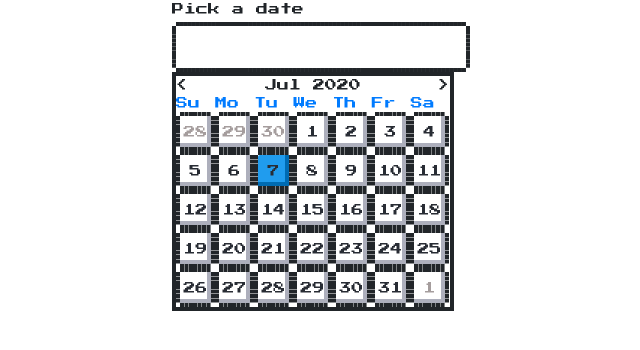
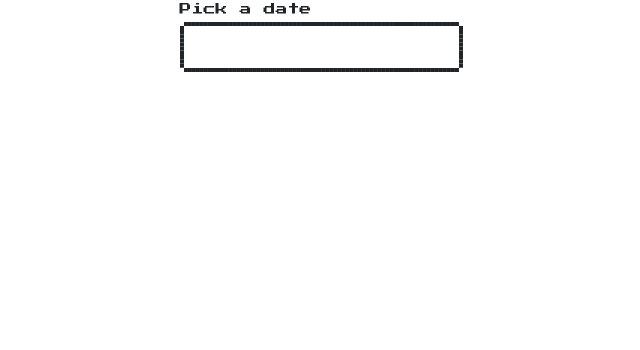
Before and after one commit to giangle-datadive/ugly-date-picker, a React (Create React App) app: page / in a window 1280 px wide. Shown: the top 350 px of the page, without its empty margins (319-959 px from the left). Built offline with nearby package versions, Linux system fonts and the light colour scheme.

Commit message:
Add Input date picker

```diff
--- a/src/App.js
+++ b/src/App.js
@@ -1,11 +1,11 @@
 import React from 'react';
 import './App.css';
-import Picker from './components/Picker';
+import DatePicker from './components/NesDatePicker';
 
 function App() {
   return (
     <div className="App">
-      <Picker />
+      <DatePicker />
     </div>
   );
 }
--- /dev/null
+++ b/src/components/Calendar.js
@@ -0,0 +1,147 @@
+import React, { useEffect, useState, useRef } from "react";
+import PropTypes from "prop-types";
+
+const MAX_DAYS = 35;
+
+const monthNames = [
+  "Jan",
+  "Feb",
+  "Mar",
+  "Apr",
+  "May",
+  "Jun",
+  "Jul",
+  "Aug",
+  "Sep",
+  "Oct",
+  "Nov",
+  "Dec",
+];
+
+const getDaysOfMonth = (month) => {
+  const days = [];
+  for (let i = 1; i <= MAX_DAYS; i++) {
+    const now = new Date();
+    now.setMonth(month);
+    now.setDate(i);
+    days.push(now);
+  }
+
+  return days;
+};
+
+const getFirstDayIndex = (month) => {
+  const now = new Date();
+  now.setMonth(month);
+  now.setDate(1);
+
+  return now.getDay();
+};
+
+const getDaysOfPrevMonth = (month) => {
+  const firstDayIndex = getFirstDayIndex(month);
+  const days = [];
+  for (let i = 0; i < firstDayIndex; i++) {
+    const now = new Date();
+    now.setMonth(month);
+    now.setDate(1);
+    const diffDate = firstDayIndex - i;
+    now.setDate(now.getDate() - diffDate);
+    days.push(now);
+  }
+
+  return days;
+};
+
+const getDays = (month) => {
+  const days = [...getDaysOfPrevMonth(month), ...getDaysOfMonth(month)];
+
+  return days.slice(0, MAX_DAYS);
+};
+
+const Calendar = ({ onPickDate, hideCalendar }) => {
+  const [date, setDate] = useState(new Date());
+  const [days, setDays] = useState(getDays(date.getMonth()));
+  const calendarRef = useRef(null)
+  const now = new Date();
+
+  useEffect(() => {
+    const onMouseUp = (e) => {
+      const isContain = calendarRef.current && calendarRef.current.contains(e.target)
+      if(!isContain) {
+        hideCalendar()
+      }
+    }
+    window.addEventListener('mouseup', onMouseUp)
+
+    return () => window.removeEventListener('mouseup', onMouseUp)
+  }, [])
+
+  useEffect(() => {
+    setDays(getDays(date.getMonth()));
+  }, [date]);
+
+  const onNextMonth = () => {
+    const newDate = new Date(date.valueOf());
+    newDate.setMonth(date.getMonth() + 1);
+    setDate(newDate);
+  };
+
+  const onPrevMonth = () => {
+    const newDate = new Date(date.valueOf());
+    newDate.setMonth(date.getMonth() - 1);
+    setDate(newDate);
+  };
+
+  return (
+    <div ref={calendarRef} className="date-picker">
+      <div className="title">
+        <div onClick={onPrevMonth} className="control">
+          {"<"}
+        </div>
+        <div>{`${monthNames[date.getMonth()]} ${date.getFullYear()}`}</div>
+        <div onClick={onNextMonth} className="control">
+          {">"}
+        </div>
+      </div>
+      <div className="day-of-week">
+        <div>Su</div>
+        <div>Mo</div>
+        <div>Tu</div>
+        <div>We</div>
+        <div>Th</div>
+        <div>Fr</div>
+        <div>Sa</div>
+      </div>
+
+      <div className="days">
+        {days.map((item, index) => {
+          const className =
+            item.getMonth() === date.getMonth() ? "current-month" : " ";
+          const isCurrentDate =
+            item.getMonth() === now.getMonth() &&
+            item.getDate() === now.getDate();
+
+          return (
+            <div
+              onClick={() => onPickDate(item)}
+              key={index}
+              className={`nes-btn day ${className} ${
+                isCurrentDate ? "is-primary" : ""
+              }`}
+            >
+              {item.getDate()}
+            </div>
+          );
+        })}
+      </div>
+    </div>
+  );
+};
+
+Calendar.propTypes = {
+  onPickDate: PropTypes.func,
+  hideCalendar: PropTypes.func,
+};
+
+export default Calendar;
--- a/src/components/DatePicker.js
+++ /dev/null
@@ -1,102 +0,0 @@
-import React, { useEffect, useState } from 'react';
-
-const MAX_DAYS = 35
-
-const monthNames = ["Jan", "Feb", "Mar", "Apr", "May", "Jun",
-  "Jul", "Aug", "Sep", "Oct", "Nov", "Dec"
-];
-
-const getDaysOfMonth = (month) => {
-  const days = []
-  for(let i = 1; i<= MAX_DAYS; i++) {
-    const now = new Date()
-    now.setMonth(month)
-    now.setDate(i)
-    days.push(now)
-  }
-
-  return days
-}
-
-const getFirstDayIndex = (month) => {
-  const now = new Date()
-  now.setMonth(month)
-  now.setDate(1)
-
-  return now.getDay()
-}
-
-const getDaysOfPrevMonth = (month) => {
-  const firstDayIndex = getFirstDayIndex(month)
-  const days = []
-  for(let i = 0; i< firstDayIndex; i++) {
-    const now = new Date()
-    now.setMonth(month)
-    now.setDate(1)
-    const diffDate = firstDayIndex - i
-    now.setDate(now.getDate() - diffDate)
-    days.push(now)
-  }
-
-  return days
-}
-
-const getDays = (month) => {
-  const days = [...getDaysOfPrevMonth(month), ...getDaysOfMonth(month)]
-
-  return days.slice(0, MAX_DAYS)
-}
-
-const DatePicker = () => {
-  const [date, setDate]= useState(new Date())
-  const [days, setDays] = useState(getDays(date.getMonth()))
-  const now = new Date()
-
-  useEffect(() => {
-    setDays(getDays(date.getMonth()))
-  }, [date])
-
-  const onNextMonth = () => {
-    const newDate = new Date(date.valueOf())
-    newDate.setMonth(date.getMonth() + 1)
-    setDate(newDate)
-  }
-
-  const onPrevMonth = () => {
-    const newDate = new Date(date.valueOf())
-    newDate.setMonth(date.getMonth() - 1)
-    setDate(newDate)
-  }
-
-  return (
-    <div className="date-picker">
-      <div className="title">
-        <div onClick={onPrevMonth} className="control">{"<"}</div>
-        <div>{`${monthNames[date.getMonth()]} ${date.getFullYear()}`}</div>
-        <div onClick={onNextMonth} className="control">{">"}</div>
-      </div>
-      <div className="day-of-week">
-        <div>Su</div>
-        <div>Mo</div>
-        <div>Tu</div>
-        <div>We</div>
-        <div>Th</div>
-        <div>Fr</div>
-        <div>Sa</div>
-      </div>
-
-      <div className="days">
-        {days.map((item, index) => {
-          const className = item.getMonth() === date.getMonth() ? 'current-month' :' '
-          const isCurrentDate = item.getMonth() === now.getMonth() && item.getDate() === now.getDate()
-
-          return (
-            <div key={index} className={`nes-btn day ${className} ${isCurrentDate ? 'is-primary' : ''}`}>{item.getDate()}</div>
-          )
-        })}
-      </div>
-    </div>
-  );
-};
-
-export default DatePicker;
--- a/src/components/Input.js
+++ b/src/components/Input.js
@@ -1,10 +1,27 @@
-import React from 'react'
+import React from "react";
+import PropTypes from "prop-types";
 
-const Input = () => (
-  <div className="nes-field">
-    <label htmlFor="name_field">Pick a date</label>
-    <input type="text" id="name_field" className="nes-input" />
-  </div>
-)
+const Input = ({ onFocus, value }) => {
+  const dateString = value ? value.toLocaleDateString('en-US') : ''
 
-export default Input
+  return (
+    <div className="nes-field">
+      <label htmlFor="name_field">Pick a date</label>
+      <input
+        onChange={() => {}}
+        value={dateString}
+        onFocus={onFocus}
+        type="text"
+        id="name_field"
+        className="nes-input"
+      />
+    </div>
+  )
+};
+
+Input.propTypes = {
+  onFocus: PropTypes.func,
+  value: PropTypes.object,
+};
+
+export default Input;
--- /dev/null
+++ b/src/components/NesDatePicker.js
@@ -0,0 +1,43 @@
+import React, { useState } from "react";
+import PropTypes from "prop-types";
+import Input from "./Input";
+import Calendar from "./Calendar";
+import "nes.css/css/nes.min.css";
+import "./date-picker.scss";
+
+const NesDatePicker = ({ currentDate }) => {
+  const [isShowCalendar, setIsShowCalendar] = useState(false);
+  const [date, setDate] = useState(currentDate);
+
+  const onFocusInput = () => {
+    setIsShowCalendar(true);
+  };
+
+  const hideCalendar = () => {
+    setIsShowCalendar(false);
+  };
+
+  const onPickDate = (date) => {
+    setDate(date);
+    hideCalendar();
+  };
+
+  return (
+    <div className="nes-date-picker">
+      <Input value={date} onFocus={onFocusInput} />
+      {isShowCalendar && (
+        <Calendar hideCalendar={hideCalendar} onPickDate={onPickDate} />
+      )}
+    </div>
+  );
+};
+
+NesDatePicker.propTypes = {
+  currentDate: PropTypes.object,
+};
+
+NesDatePicker.defaultProps = {
+  currentDate: null,
+};
+
+export default NesDatePicker;
--- a/src/components/Picker.js
+++ /dev/null
@@ -1,19 +0,0 @@
-import React, { useState } from 'react'
-import Input from './Input'
-import DatePicker from './DatePicker'
-import "nes.css/css/nes.min.css";
-import './date-picker.scss'
-
-
-const Picker = () => {
-  const [isShowDatePicker, setIsShowDatePicker] = useState(false)
-
-  return (
-    <div className="nes-date-picker">
-      <Input />
-      <DatePicker />
-    </div>
-  )
-}
-
-export default Picker
--- a/src/components/date-picker.scss
+++ b/src/components/date-picker.scss
@@ -1,5 +1,9 @@
 .nes-date-picker {
   position: relative;
+
+  .nes-input {
+    width: 275px;
+  }
 }
 
 .date-picker {
@@ -7,6 +11,8 @@
   border: 4px solid;
   display: flex;
   flex-direction: column;
+  position: absolute;
+  margin-top: 2px;
 
   .title {
     font-size: 12px;
```
